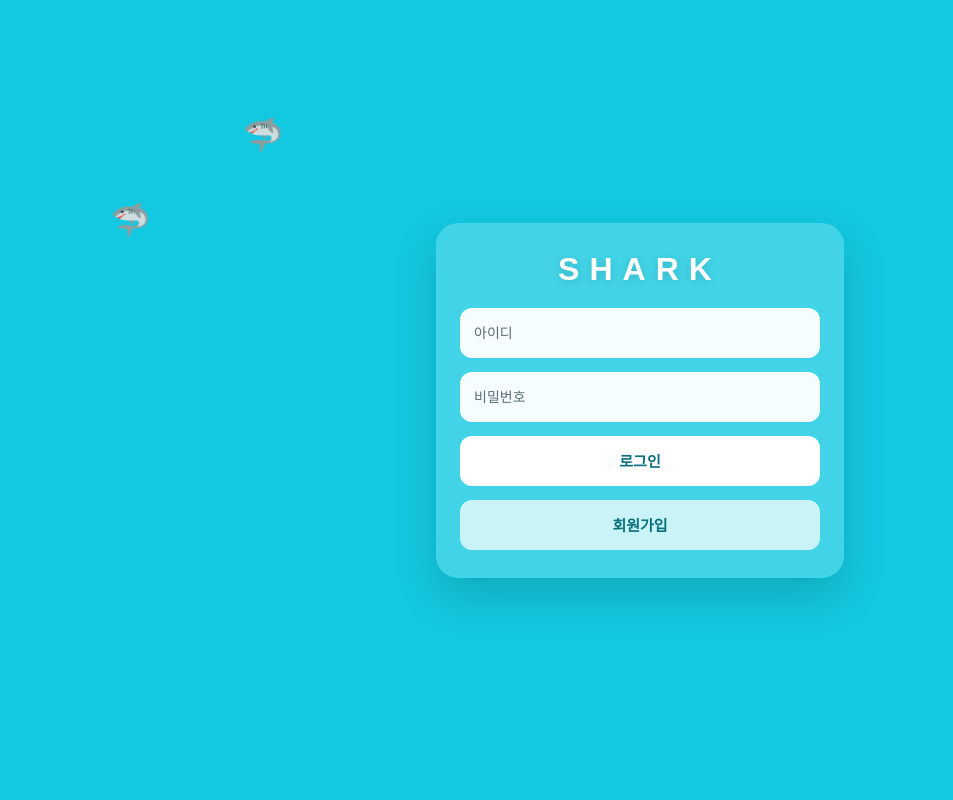
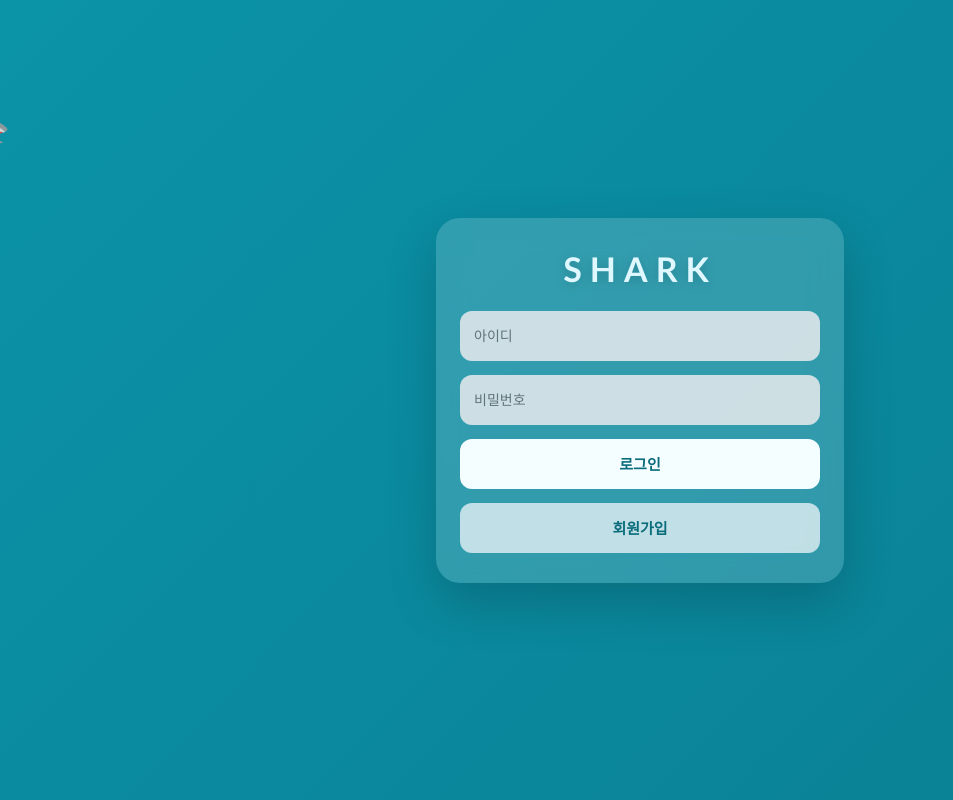
Before and after one commit to shark41245/server1004, a React (Vite) app: page / in a window 1280 px wide. Shown: the whole page, without its empty margins (0-953 px from the left). Built offline with nearby package versions, Linux system fonts and the light colour scheme.

Commit message:
Update index.css

```diff
--- a/src/index.css
+++ b/src/index.css
@@ -1,7 +1,7 @@
 body {
   margin: 0;
   font-family: Arial, sans-serif;
-  background: #13c9e1;
+  background: #0da8bf;
 }
 
 /* 로그인 */
@@ -10,7 +10,7 @@ body {
   position: relative;
   min-height: 100vh;
   overflow: hidden;
-  background: #13c9e1;
+  background: linear-gradient(135deg, #0b93a8, #0a7f93);
 }
 
 .login-container {
@@ -27,21 +27,22 @@ body {
   display: flex;
   flex-direction: column;
   gap: 14px;
-  padding: 28px 24px;
-  border-radius: 22px;
-  background: rgba(255, 255, 255, 0.2);
+  padding: 30px 24px;
+  border-radius: 24px;
+  background: rgba(255, 255, 255, 0.16);
   backdrop-filter: blur(14px);
-  box-shadow: 0 18px 45px rgba(0, 0, 0, 0.16);
+  box-shadow: 0 20px 50px rgba(0, 0, 0, 0.18);
 }
 
 .login-brand {
   text-align: center;
-  font-size: 32px;
+  font-size: 34px;
   font-weight: 800;
-  letter-spacing: 10px;
-  color: white;
-  margin-bottom: 6px;
-  text-shadow: 0 2px 10px rgba(0, 0, 0, 0.15);
+  letter-spacing: 8px;
+  color: #dff8ff;
+  margin-bottom: 8px;
+  text-shadow: 0 2px 12px rgba(0, 0, 0, 0.18);
+  font-family: "Trebuchet MS", "Verdana", "Arial Black", sans-serif;
 }
 
 .login-box input {
@@ -51,19 +52,20 @@ body {
   padding: 0 14px;
   font-size: 14px;
   outline: none;
-  background: rgba(255, 255, 255, 0.95);
+  background: rgba(220, 229, 233, 0.92);
+  color: #20404a;
 }
 
 .login-box input::placeholder {
-  color: #5b6b73;
+  color: #60737a;
 }
 
 .login-box button {
   height: 50px;
   border: none;
   border-radius: 12px;
-  background: white;
-  color: #0b6f7e;
+  background: #f4fdff;
+  color: #0b6d7b;
   cursor: pointer;
   font-weight: 700;
   font-size: 15px;
@@ -76,8 +78,8 @@ body {
 }
 
 .login-box button.secondary {
-  background: rgba(255, 255, 255, 0.72);
-  color: #0b6f7e;
+  background: rgba(233, 243, 246, 0.78);
+  color: #0b6d7b;
 }
 
 .msg {
@@ -93,77 +95,19 @@ body {
 .shark {
   position: absolute;
   z-index: 1;
-  font-size: 30px;
-  opacity: 0.9;
+  opacity: 0.92;
   user-select: none;
   pointer-events: none;
-  animation-name: swim;
-  animation-timing-function: linear;
-  animation-iteration-count: infinite;
-}
-
-.shark-1 {
-  top: 10%;
-  left: -10%;
-  animation-duration: 18s;
-  animation-delay: 0s;
-}
-
-.shark-2 {
-  top: 22%;
-  left: -15%;
-  animation-duration: 24s;
-  animation-delay: 2s;
-  font-size: 24px;
-}
-
-.shark-3 {
-  top: 38%;
-  left: -12%;
-  animation-duration: 20s;
-  animation-delay: 5s;
-  font-size: 28px;
-}
-
-.shark-4 {
-  top: 58%;
-  left: -18%;
-  animation-duration: 26s;
-  animation-delay: 1s;
-  font-size: 26px;
-}
-
-.shark-5 {
-  top: 72%;
-  left: -10%;
-  animation-duration: 22s;
-  animation-delay: 4s;
-  font-size: 22px;
-}
-
-.shark-6 {
-  top: 85%;
-  left: -16%;
-  animation-duration: 28s;
-  animation-delay: 7s;
-  font-size: 25px;
+  animation: swim linear infinite;
+  will-change: transform;
 }
 
 @keyframes swim {
   0% {
-    transform: translateX(0) scaleX(1) rotate(0deg);
-  }
-  48% {
-    transform: translateX(115vw) scaleX(1) rotate(2deg);
-  }
-  50% {
-    transform: translateX(115vw) scaleX(-1) rotate(0deg);
-  }
-  98% {
-    transform: translateX(0) scaleX(-1) rotate(-2deg);
+    translate: 0 0;
   }
   100% {
-    transform: translateX(0) scaleX(1) rotate(0deg);
+    translate: 130vw 0;
   }
 }
 
```
